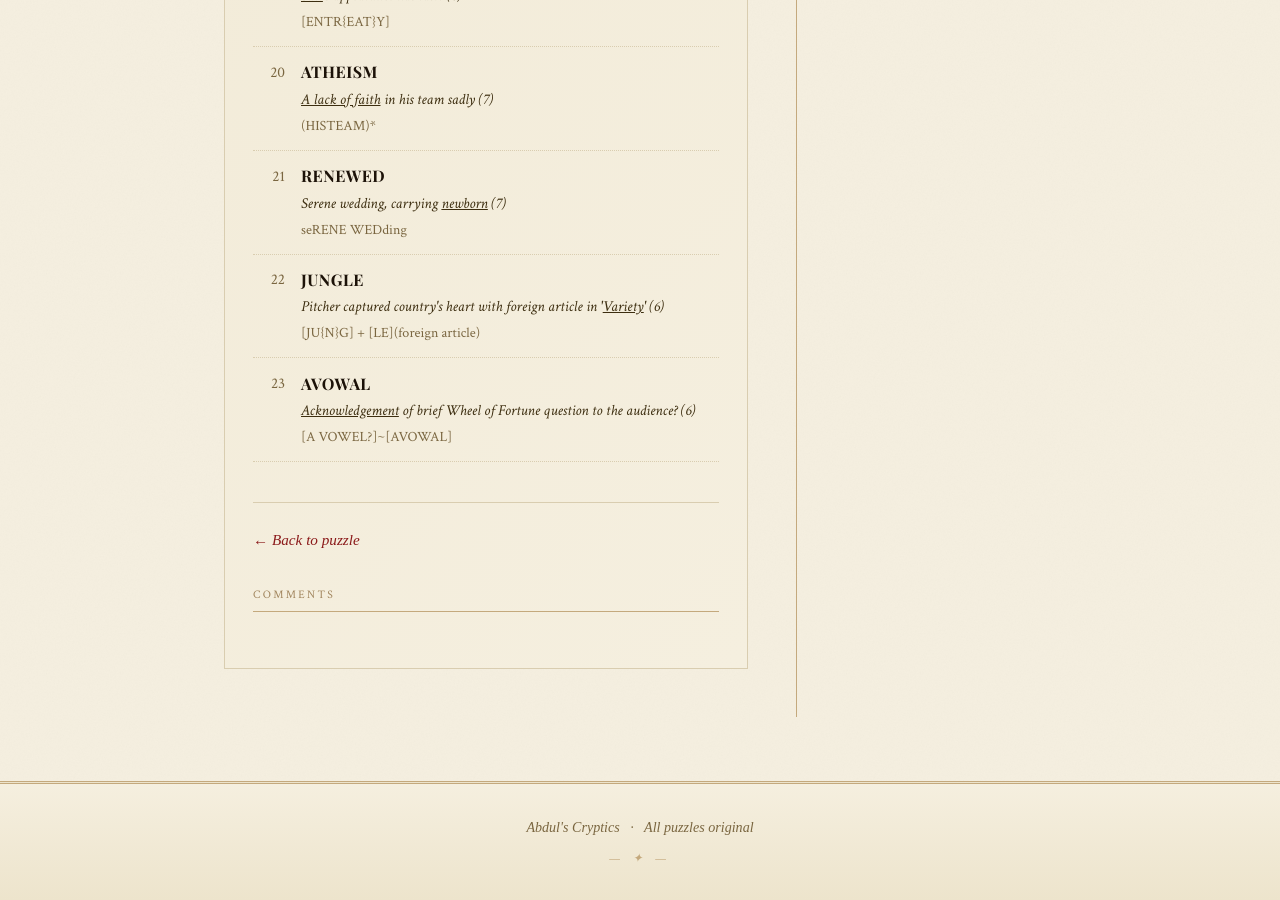
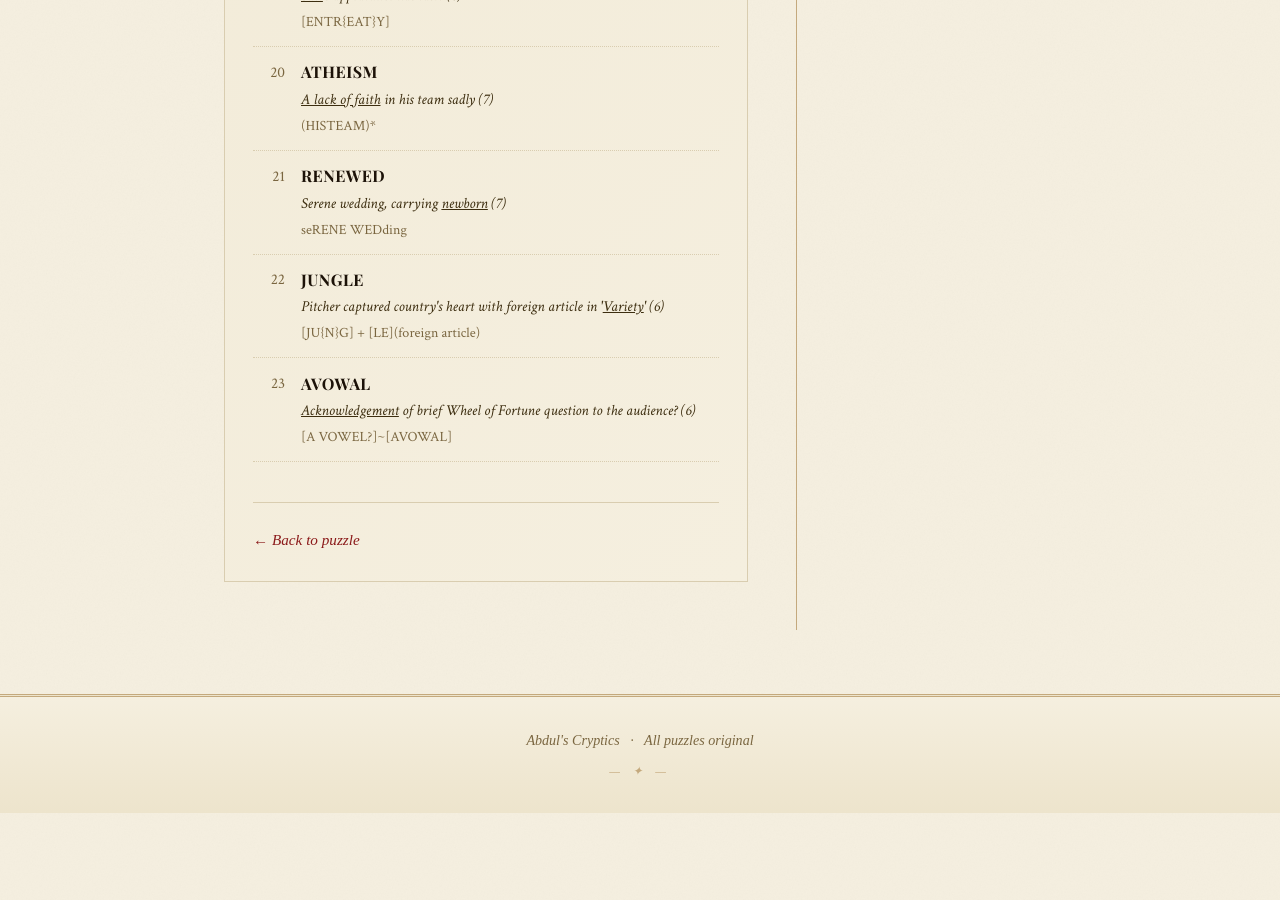
Before and after one commit to abdulkhaleddd/abdulkhaleddd.github.io, a Jekyll site: the page built from _solutions/solution-001.md, in a window 1280 px wide and 900 px high, scrolled down 3188 px. Built offline with Jekyll 4.4.1, drawn with Linux system fonts in a browser that asks for light colours; some web fonts are replaced; a script that is not in the unit is left out; after the commit the page ends 4001 px from its top, so only the background shows below that.

Commit message:
Update solution.html

```diff
--- a/_layouts/solution.html
+++ b/_layouts/solution.html
@@ -25,13 +25,4 @@ layout: default
 
   <div class="post-nav">
     <a href="{{ '/puzzles/' | append: page.puzzle_slug | relative_url }}" class="read-more">← Back to puzzle</a>
-  </div>
-  <div class="comments-section">
-  <div class="section-label" style="margin-top:2rem;">Comments</div>
-  <script async src="https://talk.hyvor.com/embed/embed.js" type="module"></script>
-  <hyvor-talk-comments
-    website-id="15160"
-    page-id="{{ page.url | absolute_url }}"
-  ></hyvor-talk-comments>
-</div>
 </article>
```
